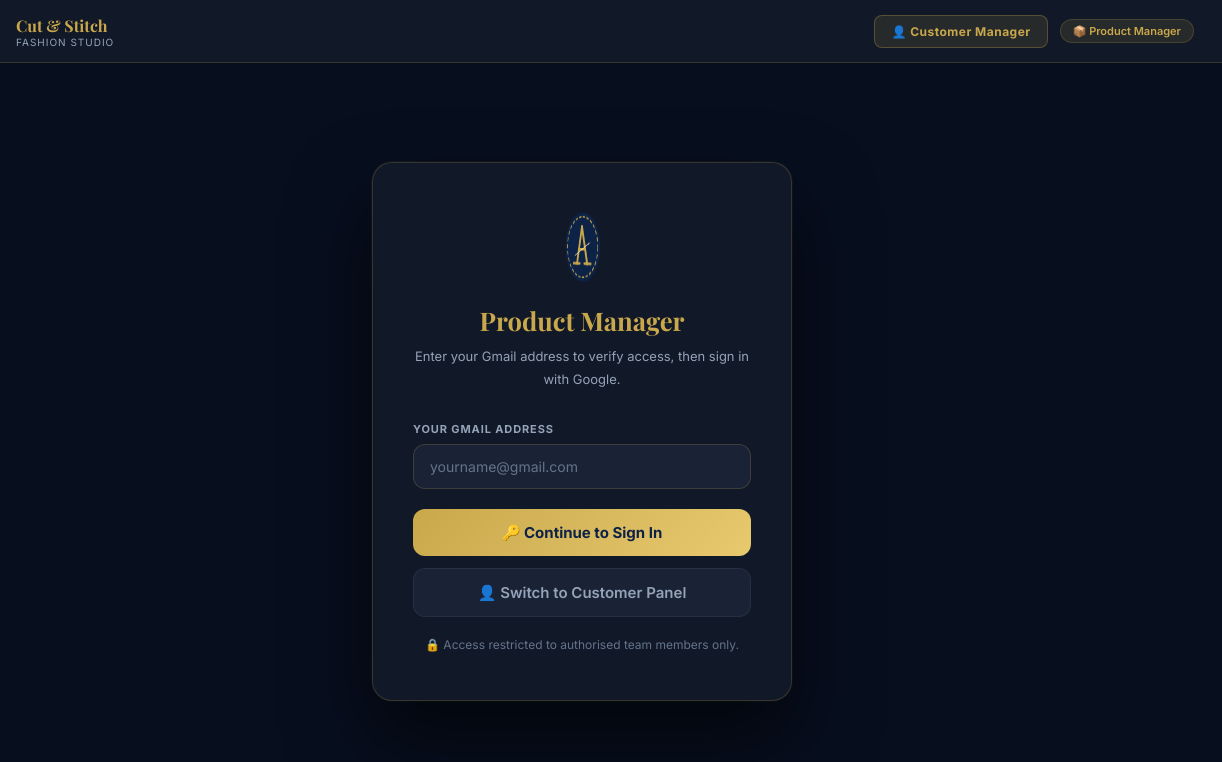
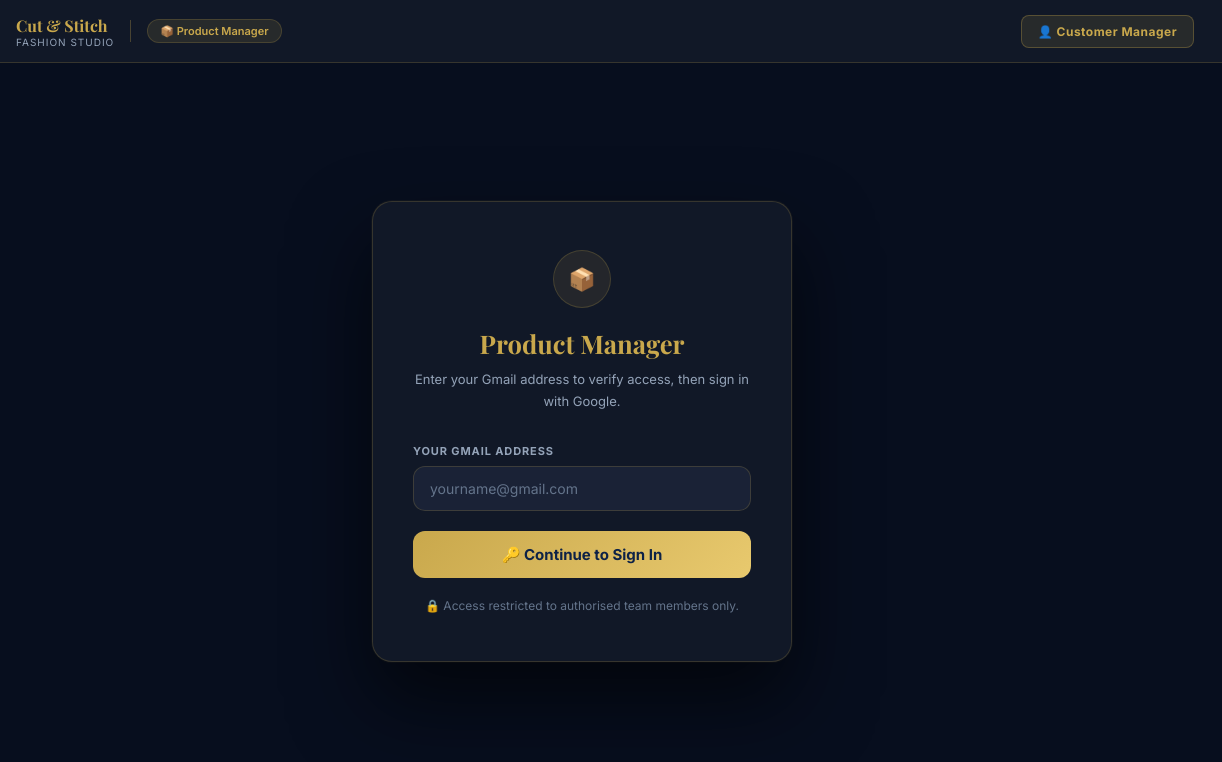
Before and after one commit to cutnstitchfashionstudio/cutnstitch, a website: page admin-products.html in a window 1280 px wide. Shown: the full height of the page, 58-1280 px from the left. Drawn offline with nearby package versions, Linux system fonts and the light colour scheme.

Commit message:
Add files via upload

```diff
--- a/admin-products.html
+++ b/admin-products.html
@@ -42,10 +42,10 @@
       box-shadow:0 40px 80px rgba(0,0,0,.6), 0 0 0 1px rgba(201,168,76,.05);
       text-align:center;
     }
-    .login-crest {
-      width:72px; height:72px; margin:0 auto 20px;
-      animation:coinFlip 6s linear infinite; transform-style:preserve-3d;
-      display:block;
+    .card-icon {
+      width:58px; height:58px; background:rgba(201,168,76,.1); border:1px solid var(--border);
+      border-radius:50%; display:flex; align-items:center; justify-content:center;
+      margin:0 auto 18px; font-size:22px;
     }
     @keyframes coinFlip { 0%{transform:perspective(600px) rotateY(0deg)} 100%{transform:perspective(600px) rotateY(360deg)} }
     .brand-icon-spin {
@@ -100,6 +100,7 @@
     .topbar-brand svg { width:34px; height:34px; }
     .brand-name { font-family:'Playfair Display',serif; font-size:1rem; color:var(--gold); }
     .brand-sub  { font-size:10px; color:var(--muted); letter-spacing:.1em; text-transform:uppercase; }
+    .brand-divider { width:1px; height:22px; background:rgba(201,168,76,0.3); margin:0 4px; }
     .admin-badge { background:rgba(201,168,76,.12); border:1px solid var(--border); color:var(--gold); font-size:11px; font-weight:600; padding:4px 12px; border-radius:20px; }
     .topbar-right { display:flex; align-items:center; gap:12px; }
     .user-chip { display:flex; align-items:center; gap:8px; background:var(--surface2); border:1px solid var(--border2); border-radius:20px; padding:5px 12px 5px 5px; }
@@ -420,7 +421,7 @@
       .filter-bar { flex-wrap:wrap; gap:8px; }
       .filter-bar > div { flex:1; min-width:0; display:flex; flex-wrap:wrap; gap:6px; }
       .search-box { margin-left:0 !important; width:100% !important; box-sizing:border-box; }
-      .brand-sep, .admin-badge { display:none !important; }
+      .brand-sep, .admin-badge, .brand-divider { display:none !important; }
       .btn-nav-panel { padding:6px 12px; font-size:11px; }
       .user-name { display:none; }
       .topbar-right { gap:8px; }
@@ -492,11 +493,12 @@
       <div class="brand-name">Cut &amp; Stitch</div>
       <div class="brand-sub">Fashion Studio</div>
     </div>
+    <div class="brand-divider"></div>
+    <span class="admin-badge">📦 Product Manager</span>
   </div>
   <div class="topbar-right">
     <button class="btn-hamburger" id="btnHamburger" onclick="toggleSidebar()" aria-label="Menu">&#9776;</button>
     <a href="admin.html" class="btn-nav-panel">👤 Customer Manager</a>
-    <span class="admin-badge">📦 Product Manager</span>
     <div class="user-chip">
       <img id="userAvatar" class="user-avatar" src="" alt="avatar">
       <span id="userName" class="user-name">—</span>
@@ -508,17 +510,7 @@
 <!-- ══ LOGIN SCREEN ══════════════════════════════════════════ -->
 <div id="loginScreen">
   <div class="login-card">
-    <svg class="login-crest" viewBox="0 0 100 100" fill="none">
-      <circle cx="50" cy="50" r="48" fill="#0d2247"/>
-      <circle cx="50" cy="50" r="42" stroke="#c9a84c" stroke-width="2" stroke-dasharray="6 4"/>
-      <line x1="36" y1="73" x2="50" y2="22" stroke="#c9a84c" stroke-width="5" stroke-linecap="round"/>
-      <line x1="50" y1="22" x2="64" y2="73" stroke="#c9a84c" stroke-width="5" stroke-linecap="round"/>
-      <line x1="26" y1="73" x2="44" y2="73" stroke="#c9a84c" stroke-width="3.5" stroke-linecap="round"/>
-      <line x1="56" y1="73" x2="74" y2="73" stroke="#c9a84c" stroke-width="3.5" stroke-linecap="round"/>
-      <line x1="41" y1="53" x2="59" y2="53" stroke="#c9a84c" stroke-width="3.5" stroke-linecap="round"/>
-      <line x1="30" y1="62" x2="69" y2="45" stroke="#f5e6b0" stroke-width="1.3" stroke-linecap="round" opacity="0.9"/>
-      <path d="M 67 45.8 L 74 42.5 L 67.5 47.2 Z" fill="#f5e6b0" opacity="0.9"/>
-    </svg>
+    <div class="card-icon">📦</div>
     <h1 class="login-title">Product Manager</h1>
     <p class="login-sub">Enter your Gmail address to verify access, then sign in with Google.</p>
 
@@ -539,9 +531,7 @@
       <button class="btn-continue" id="btnContinue" onclick="checkEmailPreAuth()">
         🔑 Continue to Sign In
       </button>
-      <a href="admin.html" class="btn-secondary" style="display: flex; align-items: center; justify-content: center; gap: 8px; margin-top: 12px; text-decoration: none; border-radius: 12px; padding: 14px 24px; font-size: 15px;">
-        👤 Switch to Customer Panel
-      </a>
+
       <p class="login-note">🔒 Access restricted to authorised team members only.</p>
     </div>
 
```
Also changed, not shown: admin.html (+5 -5 lines).
